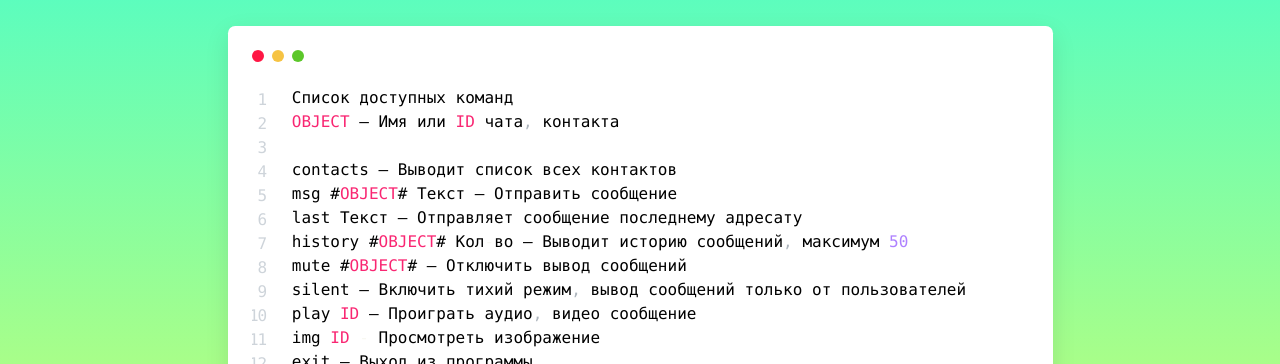
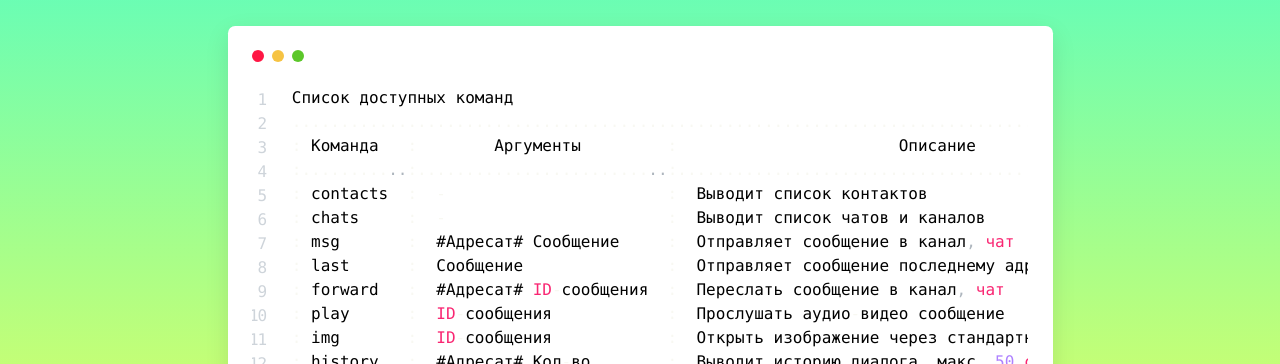
Before and after one commit to chestgramweb/chestgramweb.github.io, a plain HTML site: page index.html in a window 1280 px wide. Shown: the part 436-800 px from the top of the page. Drawn offline with nearby package versions, Linux system fonts and the light colour scheme.

Commit message:
changed design of commands
чо

```diff
--- a/index.html
+++ b/index.html
@@ -46,28 +46,21 @@
                         <div class="green"></div>
                     </div>
                     <pre class="language-javascript line-numbers"><code class="language-javascript">Список доступных команд
-OBJECT — Имя или ID чата, контакта
-
-contacts — Выводит список всех контактов
-msg #OBJECT# Текст — Отправить сообщение
-last Текст — Отправляет сообщение последнему адресату
-history #OBJECT# Кол-во — Выводит историю сообщений, максимум 50
-mute #OBJECT# — Отключить вывод сообщений
-silent — Включить тихий режим, вывод сообщений только от пользователей
-play ID — Проиграть аудио, видео сообщение
-img ID - Просмотреть изображение
-exit — Выход из программы
-
-
-——————————————————————————————————————————————————————————————————————————————
-
-Пример использования команд
-
-msg #Lost Fire# Привет!
-last Как дела?
-history #Lost Fire# 25
-mute #960287752#
-play 123456</code></pre>
+...............................................................................................
+: Команда   :        Аргументы         :                       Описание                       :
+:...........:..........................:......................................................:
+: contacts  :  -                       :  Выводит список контактов                            :
+: chats     :  -                       :  Выводит список чатов и каналов                      :
+: msg       :  #Адресат# Сообщение     :  Отправляет сообщение в канал, чат                   :
+: last      :  Сообщение               :  Отправляет сообщение последнему адресату            :
+: forward   :  #Адресат# ID-сообщения  :  Переслать сообщение в канал, чат                    :
+: play      :  ID-сообщения            :  Прослушать аудио-видео сообщение                    :
+: img       :  ID-сообщения            :  Открыть изображение через стандартный просмотр      :
+: history   :  #Адресат# Кол-во        :  Выводит историю диалога, макс. 50 сообщений         :
+: mute      :  #Адресат#               :  Отключает вывод сообщений для адресата              :
+: silent    :  -                       :  Включает тихий режим, вывод только от пользователей :
+: exit      :  -                       :  Выход из клиента                                    :
+:...........:..........................:......................................................:</code></pre>
                 </div>
             </div>
         </div>
```
